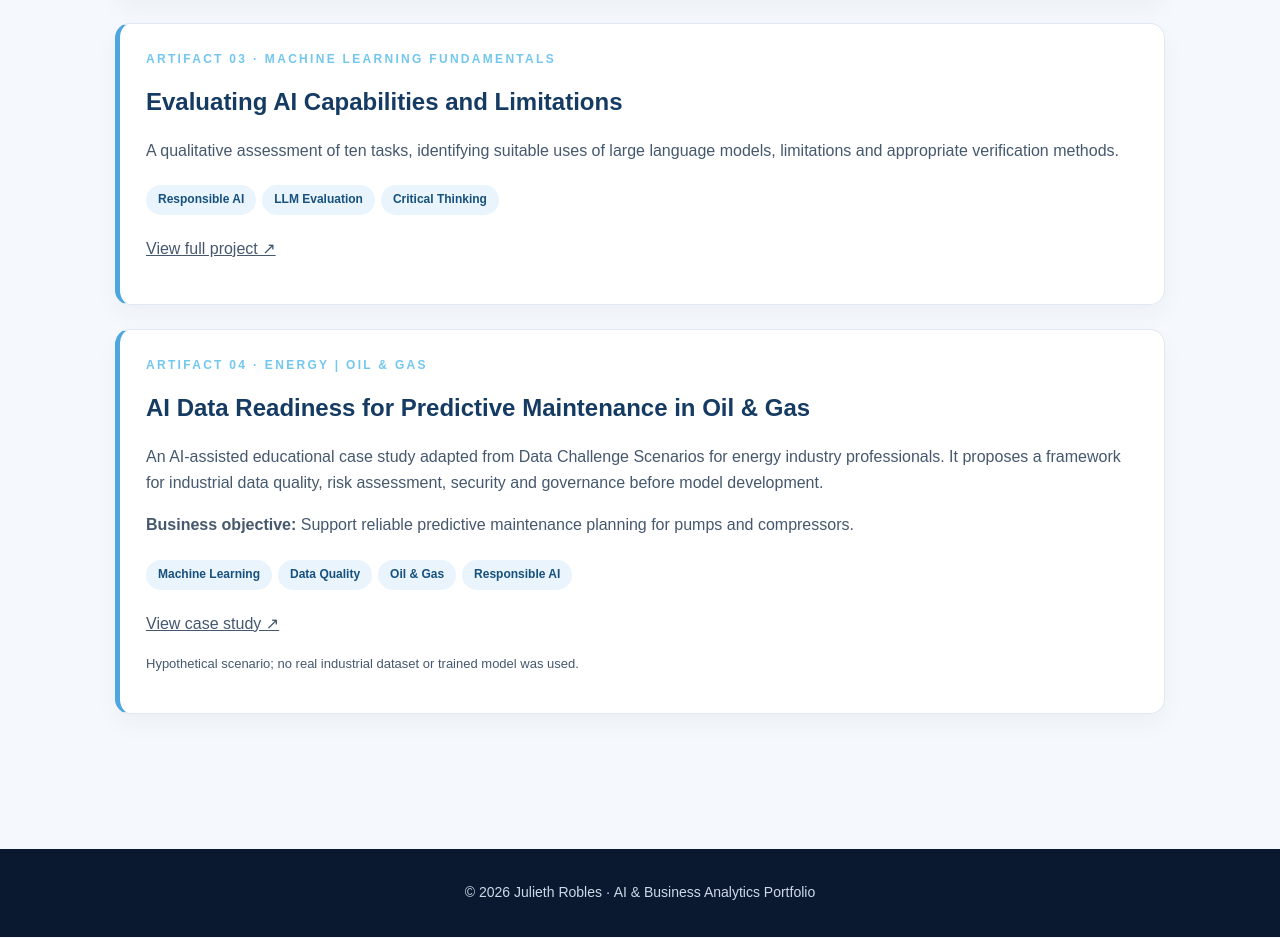
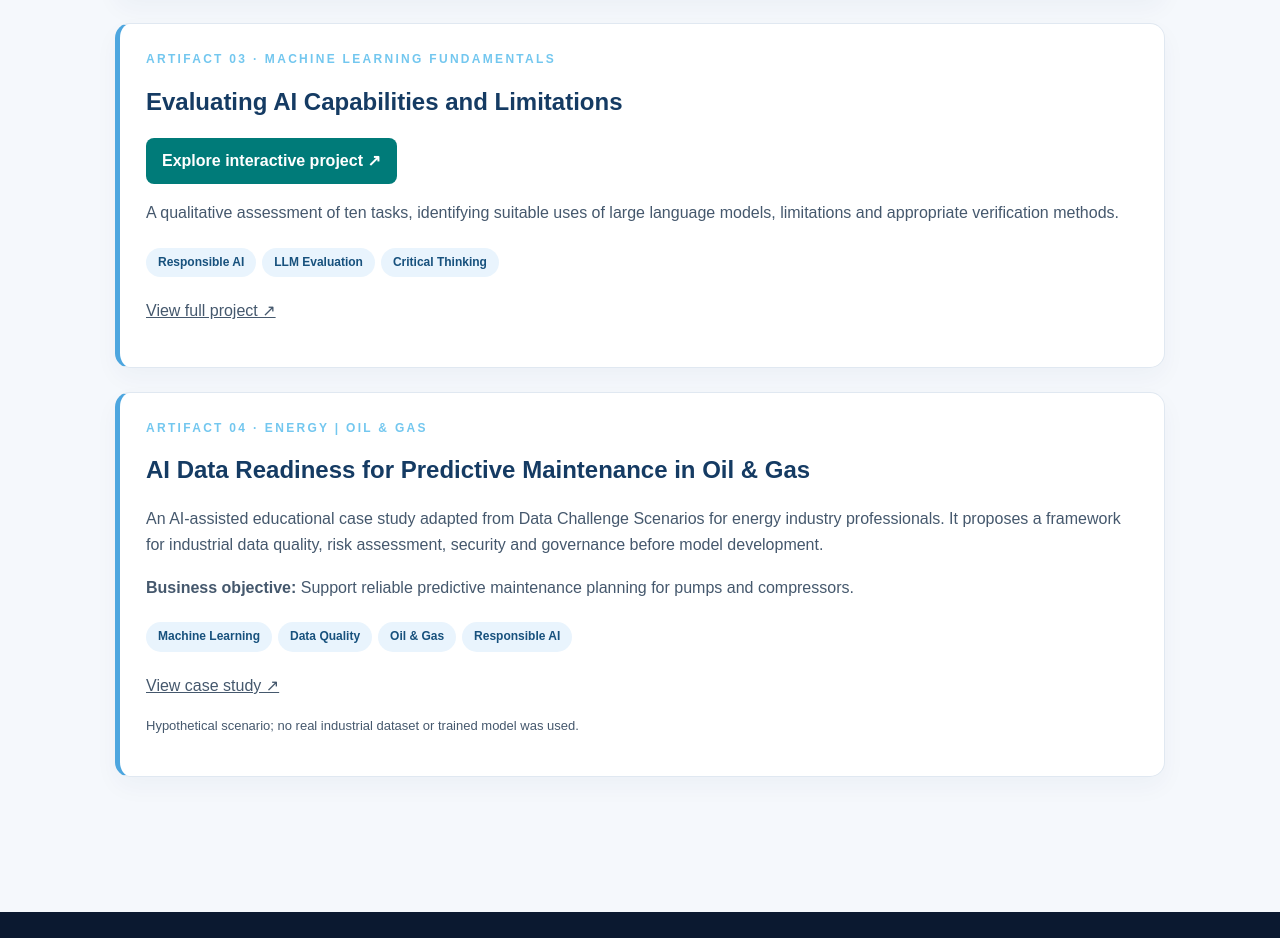
Before and after one commit to juliethrobles/juliethrobles.github.io, a plain HTML site: page index.html in a window 1280 px wide. Shown: the part 2200-3138 px from the top of the page. Drawn offline with Linux system fonts and the light colour scheme.

Commit message:
Link visual Artifact 3 from portfolio

```diff
--- a/index.html
+++ b/index.html
@@ -65,6 +65,7 @@
       <article class="project" style="margin-top:24px">
         <div class="eyebrow">Artifact 03 · Machine Learning Fundamentals</div>
         <h3>Evaluating AI Capabilities and Limitations</h3>
+        <p><a href="artifact-3.html" style="display:inline-block;padding:10px 16px;background:#007b79;color:white;border-radius:8px;text-decoration:none;font-weight:bold">Explore interactive project ↗</a></p>
         <p>A qualitative assessment of ten tasks, identifying suitable uses of large language models, limitations and appropriate verification methods.</p>
         <div><span class="tag">Responsible AI</span><span class="tag">LLM Evaluation</span><span class="tag">Critical Thinking</span></div>
         <p><a href="https://github.com/juliethrobles/rtifact-3-README.md" target="_blank" rel="noopener noreferrer">View full project ↗</a></p>
```
